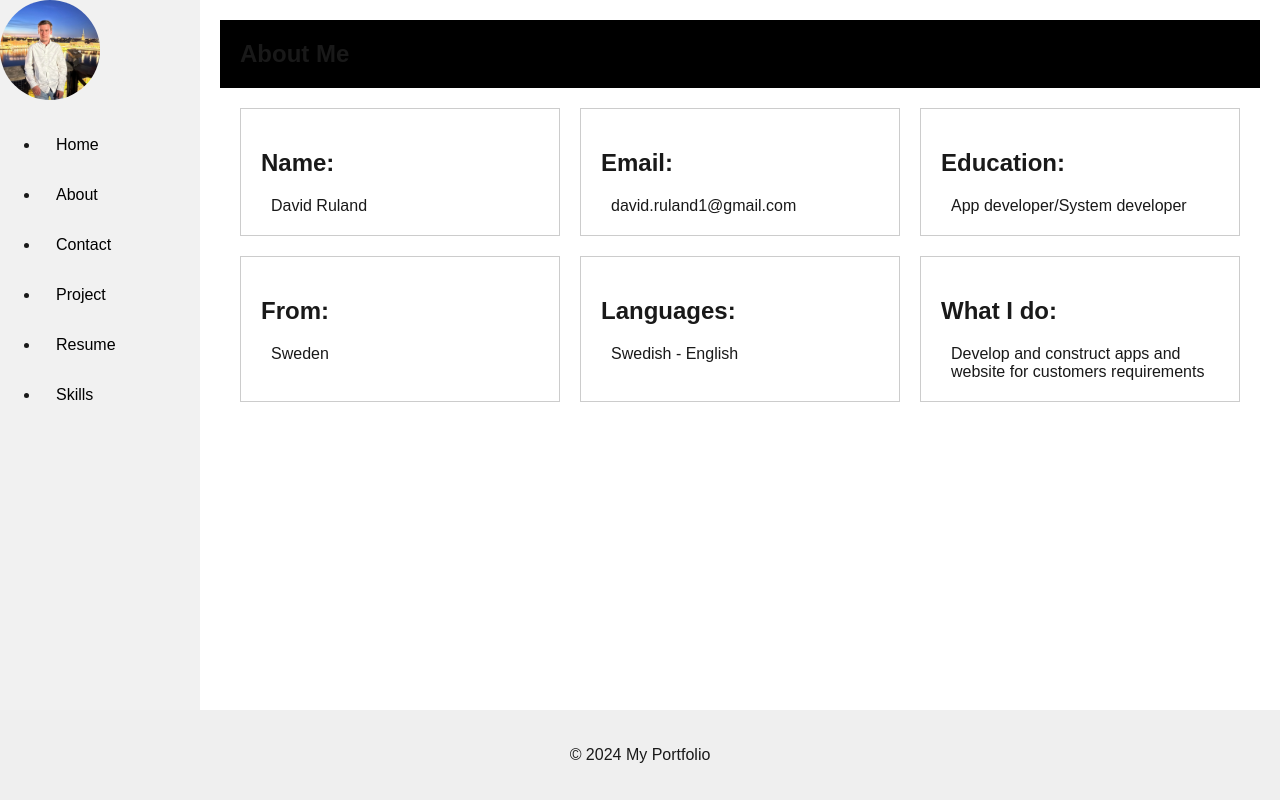
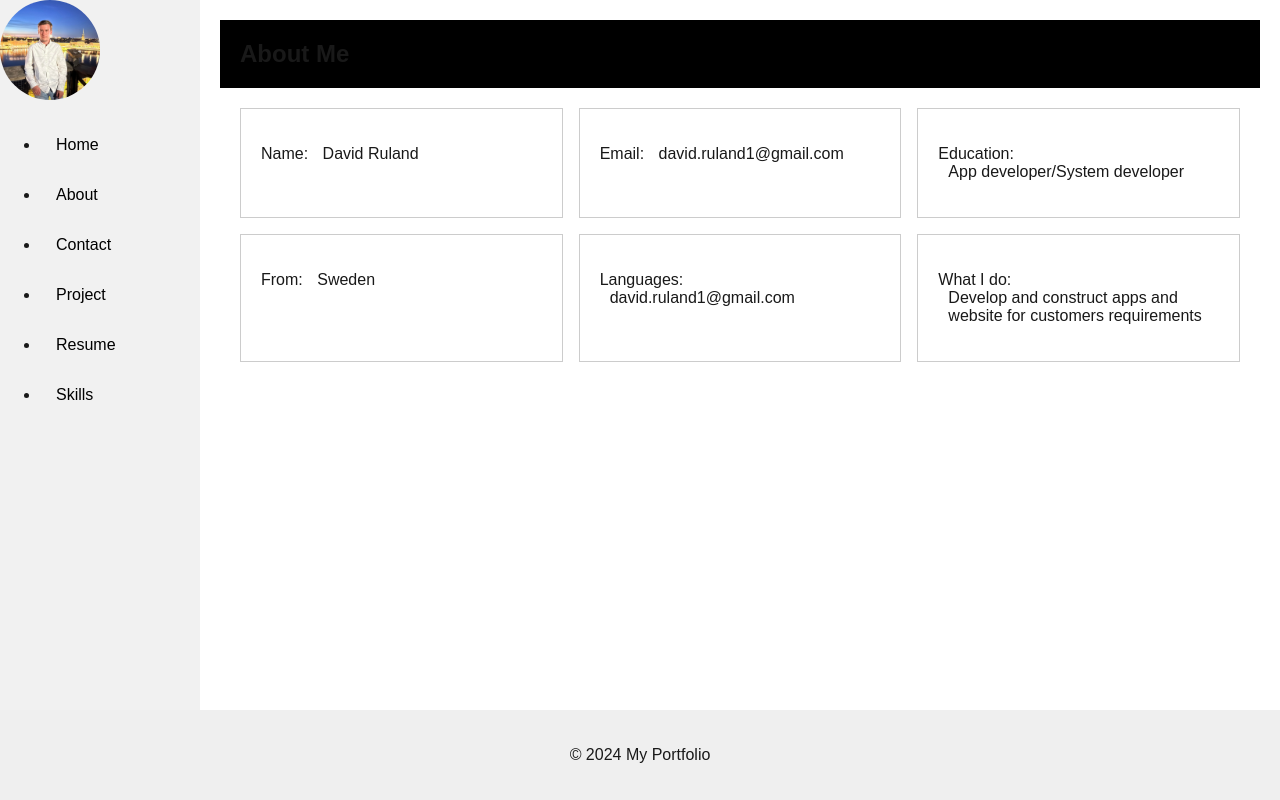
Before and after one commit to DavidR12344/Portfolio, a React (Create React App) app: page /about in a window 1280 px wide. Built offline with nearby package versions, Linux system fonts and the light colour scheme.

Commit message:
Add new components and update pages

```diff
--- /dev/null
+++ b/src/components/footer.js
@@ -0,0 +1,9 @@
+import React from "react";
+
+function Footer({ description }) {
+    return <footer>
+        <p>{description}</p>
+    </footer>
+}
+
+export default Footer;
--- /dev/null
+++ b/src/components/header.js
@@ -0,0 +1,11 @@
+import React from "react";
+
+function Header({ title }) {
+    return (
+        <header>
+            <h1>{title}</h1>
+        </header>
+    );
+}
+
+export default Header;
--- a/src/screens/about.js
+++ b/src/screens/about.js
@@ -1,43 +1,35 @@
 import React from 'react';
 import '../styles/styles.css';
+import Header from '../components/header';
+import Footer from '../components/footer';
 
 function About() {
     return (
         <div className="about-content">
-      <header>
-        <h1>About Me</h1>
-      </header>
+            <Header title="About Me" />
             <div className="container">
                 <main className="about-grid">
                     <section>
-            <h1>Name:</h1>
-            <span>David Ruland</span>
+                        <p>Name: <span>David Ruland</span></p>
                     </section>
                     <section>
-            <h1>Email:</h1>
-            <span>david.ruland1@gmail.com</span>
+                        <p>Email: <span>david.ruland1@gmail.com</span></p>
                     </section>
                     <section>
-            <h1>Education:</h1>
-            <span>App developer/System developer</span>
+                        <p>Education: <span>App developer/System developer</span></p>
                     </section>
                     <section>
-            <h1>From:</h1>
-            <span>Sweden</span>
+                        <p>From: <span>Sweden</span></p>
                     </section>
                     <section>
-            <h1>Languages:</h1>
-            <span>Swedish - English</span>
+                        <p>Languages: <span>david.ruland1@gmail.com</span></p>
                     </section>
                     <section>
-            <h1>What I do:</h1>
-            <span>Develop and construct apps and website for customers requirements</span>
+                        <p>What I do: <span>Develop and construct apps and website for customers requirements</span></p>
                     </section>
                 </main>
             </div>
-      <footer>
-        <p>© 2024 My Portfolio</p>
-      </footer>
+            <Footer description="© 2024 My Portfolio" />
         </div>
     );
 }
--- a/src/screens/contact.js
+++ b/src/screens/contact.js
@@ -1,9 +1,16 @@
 import React from 'react';
 import '../styles/styles.css';
+import Header from '../components/header';
+import Footer from '../components/footer';
 
-function Contact () {
-    return <div>
-
+function Contact() {
+    return <div className="contact-content">
+        <Header title="Contact me" />
+        <div className="container">
+            <main className="">
+            </main>
+        </div>
+        <Footer description="© 2024 My Portfolio" />
     </div>
 }
 
--- a/src/screens/project.js
+++ b/src/screens/project.js
@@ -1,9 +1,16 @@
 import React from 'react';
 import '../styles/styles.css';
+import Header from '../components/header';
+import Footer from '../components/footer';
 
-function Project () {
-    return <div>
-
+function Project() {
+    return <div className="project-content">
+        <Header title="Project" />
+        <div className="container">
+            <main className="">
+            </main>
+        </div>
+        <Footer description="© 2024 My Portfolio" />
     </div>
 }
 
--- a/src/screens/resume.js
+++ b/src/screens/resume.js
@@ -1,8 +1,16 @@
 import React from 'react';
 import '../styles/styles.css';
-function Resume () {
-    return <div>
+import Header from '../components/header';
+import Footer from '../components/footer';
 
+function Resume() {
+    return <div className="resume-content">
+        <Header title="Resume" />
+        <div className="container">
+            <main className="">
+            </main>
+        </div>
+        <Footer description="© 2024 My Portfolio" />
     </div>
 }
 
--- a/src/screens/skills.js
+++ b/src/screens/skills.js
@@ -1,9 +1,16 @@
 import React from 'react';
 import '../styles/styles.css';
+import Header from '../components/header';
+import Footer from '../components/footer';
 
 function Skills() {
-    return <div>
-        <h1>My skills</h1>
+    return <div className="skills-content">
+        <Header title="Skills" />
+        <div className="container">
+            <main className="">
+            </main>
+        </div>
+        <Footer description="© 2024 My Portfolio" />
     </div>
 }
 
--- a/src/styles/layout.css
+++ b/src/styles/layout.css
@@ -64,7 +64,7 @@ nav ul li a:hover {
     display: grid;
     grid-template-columns: repeat(auto-fit, minmax(300px, 1fr));
     padding-top: 20px;
-    gap: 20px;
+    gap: 1rem;
   }
 
   .about-grid section {
```
Lines whose indentation alone changed are shown as unchanged.
